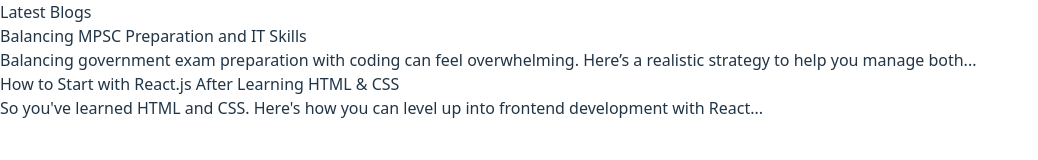
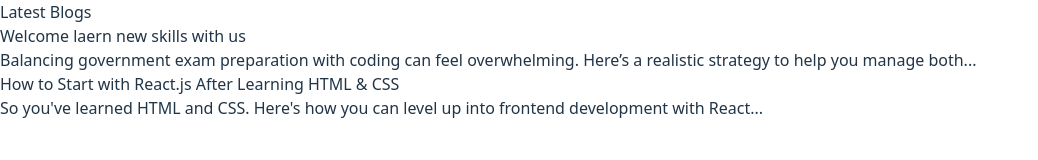
Before and after one commit to RamanandLokhande/Recruitment-app, a React (Vite) app in the folder Frontend/: page /blog in a window 1280 px wide. Shown: the top 160 px of the page, without its empty margins (0-1038 px from the left). Built offline with nearby package versions, Linux system fonts and the light colour scheme; the HTML template or start-up script is replaced by a standard one.

Commit message:
Content edit

```diff
--- a/Frontend/src/Pages/Blog.jsx
+++ b/Frontend/src/Pages/Blog.jsx
@@ -4,7 +4,7 @@
   const blogs = [
     {
       id: 1,
-      title: "Balancing MPSC Preparation and IT Skills",
+      title: "Welcome laern new skills with us",
       content:
         "Balancing government exam preparation with coding can feel overwhelming. Here’s a realistic strategy to help you manage both...",
     },
```
